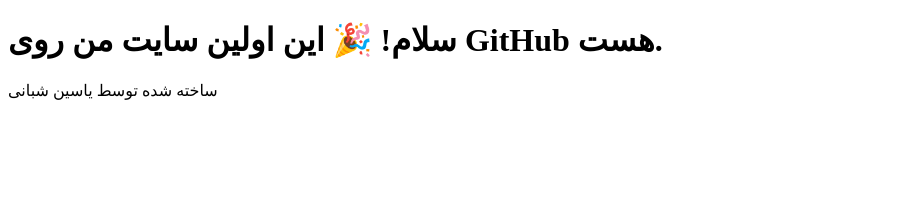
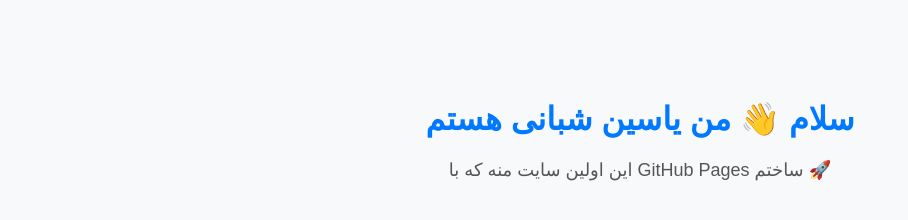
Before and after one commit to IranianRaven/yasin-shabani.github.io, a plain HTML site: page index.html in a window 1280 px wide. Shown: the whole page, without its empty margins (0-908 px from the left). Drawn offline with Linux system fonts and the light colour scheme.

Commit message:
Update index.html

```diff
--- a/index.html
+++ b/index.html
@@ -2,10 +2,26 @@
 <html lang="fa">
 <head>
   <meta charset="UTF-8">
-  <title>سایت من</title>
+  <meta name="viewport" content="width=device-width, initial-scale=1.0">
+  <title>یاسین شبانی</title>
+  <style>
+    body {
+      font-family: "Vazirmatn", sans-serif;
+      background-color: #f8f9fa;
+      text-align: center;
+      margin-top: 100px;
+    }
+    h1 {
+      color: #0078ff;
+    }
+    p {
+      color: #555;
+      font-size: 18px;
+    }
+  </style>
 </head>
 <body>
-  <h1>سلام! 🎉 این اولین سایت من روی GitHub هست.</h1>
-  <p>ساخته شده توسط یاسین شبانی</p>
+  <h1>سلام 👋 من یاسین شبانی هستم</h1>
+  <p>این اولین سایت منه که با GitHub Pages ساختم 🚀</p>
 </body>
 </html>
```
